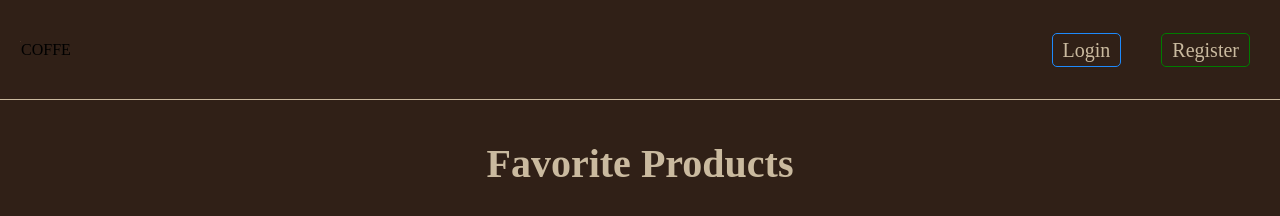
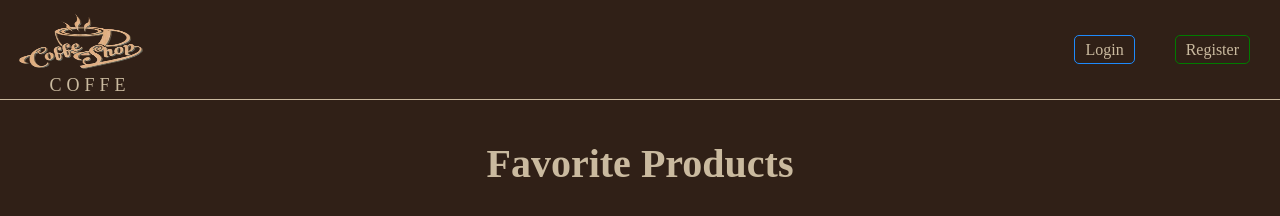
Before and after one commit to gabdallah181-blip/try, a plain HTML site: page FavoriteItems.html in a window 1280 px wide. Drawn offline with Linux system fonts and the light colour scheme.

Commit message:
Add files via upload

```diff
--- a/FavoriteItems.html
+++ b/FavoriteItems.html
@@ -13,7 +13,7 @@
 <body>
     <header>
         <div class="container">
-            <ul class="Coffee">
+            <ul class="coffee">
                 <img src="images/logo.png" style="width: 1px; height: 1px;" alt="">
                 <span>COFFE</span>
             </ul>
--- a/css/style.css
+++ b/css/style.css
@@ -59,7 +59,7 @@ header .container .acount{
     gap: 0 20px;
 }
 header .container .acount a{
-    font-size: 20px;
+    font-size: 16px;
     padding: 5px 10px;
     border: 1px solid;
     border-radius: 5px;
@@ -430,9 +430,6 @@ footer .container .icons i:hover{
         margin: 0 10px;
 
     }
-    header .container .coffee h2{
-        font-size: 14px;
-    }
     header .container .coffee span{
         font-size: 8px;
     }
--- a/js/script.js
+++ b/js/script.js
@@ -41,28 +41,28 @@ let products = [
         imgUrl:"images/Espresso.jpeg",
         title: "Espresso",
         price: "10$",
-        category: "coffe"
+        category: "coffee"
     },
     {
         id: 2,
         imgUrl: "images/latte.jpeg",
         title: "Latte",
         price: "15$",
-        category: "coffe"
+        category: "coffee"
     },
     {
         id: 3,
         imgUrl: "images/Espresso Macchiato.jpeg",
         title: "Espresso Macchiato",
         price: "10$",
-        category: "coffe"
+        category: "coffee"
     },
     {
         id: 4,
         imgUrl: "images/latte Macchiato.jpeg",
         title: "latte Macchiato",
         price: "15$",
-        category: "coffe"
+        category: "coffee"
     },
 
     {
@@ -70,35 +70,35 @@ let products = [
         imgUrl: "images/Turkish coffe.jpeg",
         title: "Turkish Coffe",
         price: "10$",
-        category: "coffe"
+        category: "coffee"
     },
     {
         id: 6,
         imgUrl: "images/Ice latte.jpeg",
         title: "Ice Latte",
         price: "20$",
-        category: "coffe"
+        category: "coffee"
     },
     {
         id: 7,
         imgUrl:"images/frappucciono.jpeg",
         title: "Frappucciono",
         price: "25$",
-        category: "perfume"
+        category: "coffee"
     },
     {
         id: 8,
         imgUrl:"images/coffe Mocha (2).jpeg",
         title: "coffe Mocha",
         price: "25$",
-        category: "coffe"
+        category: "coffee"
     },
     {
         id: 9,
         imgUrl:"images/coffe mocha.jpeg",
         title: "Coffe Mocha",
         price: "20$",
-        category: "coffe"
+        category: "coffee"
     }
 ]
 
```
